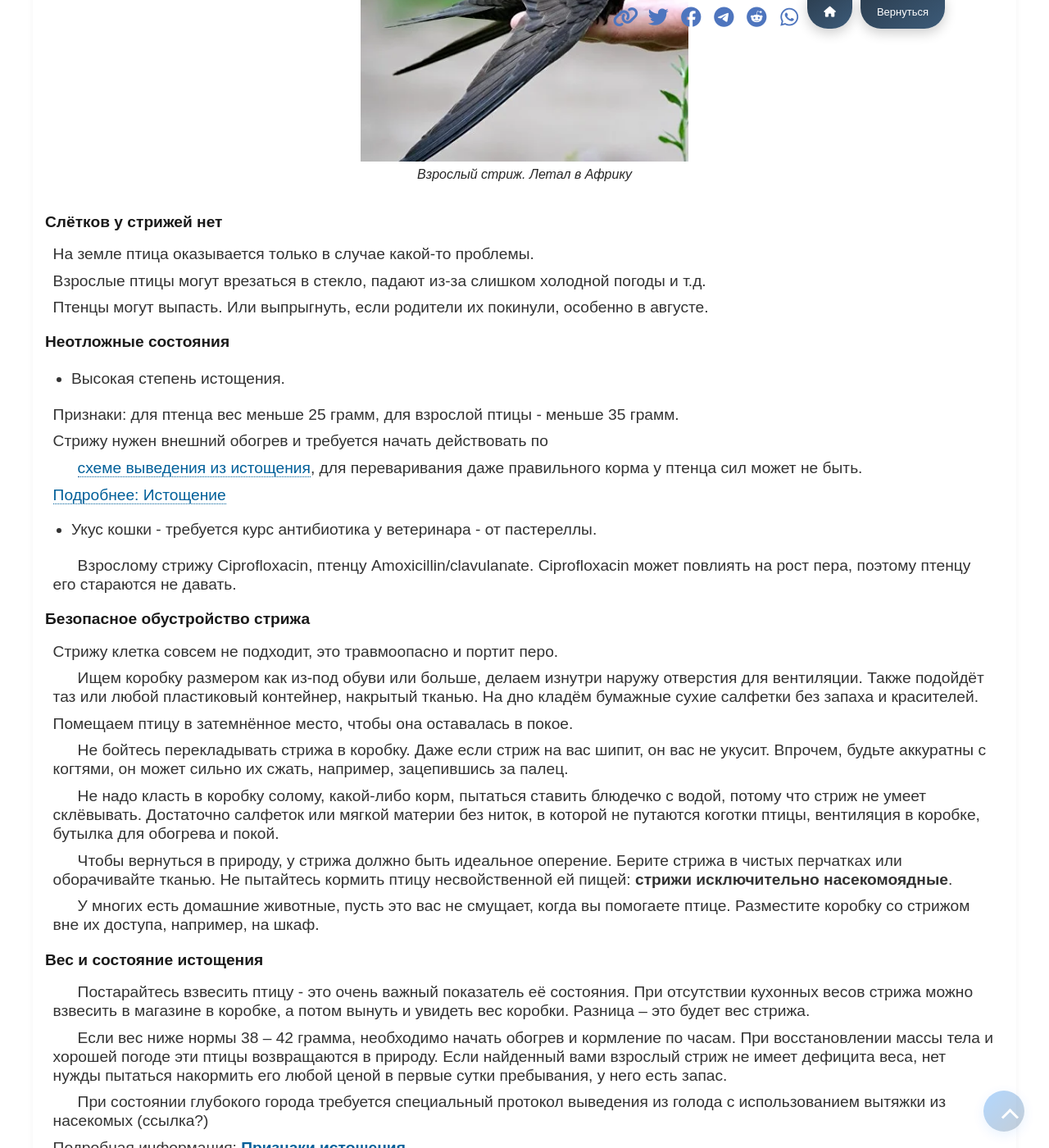
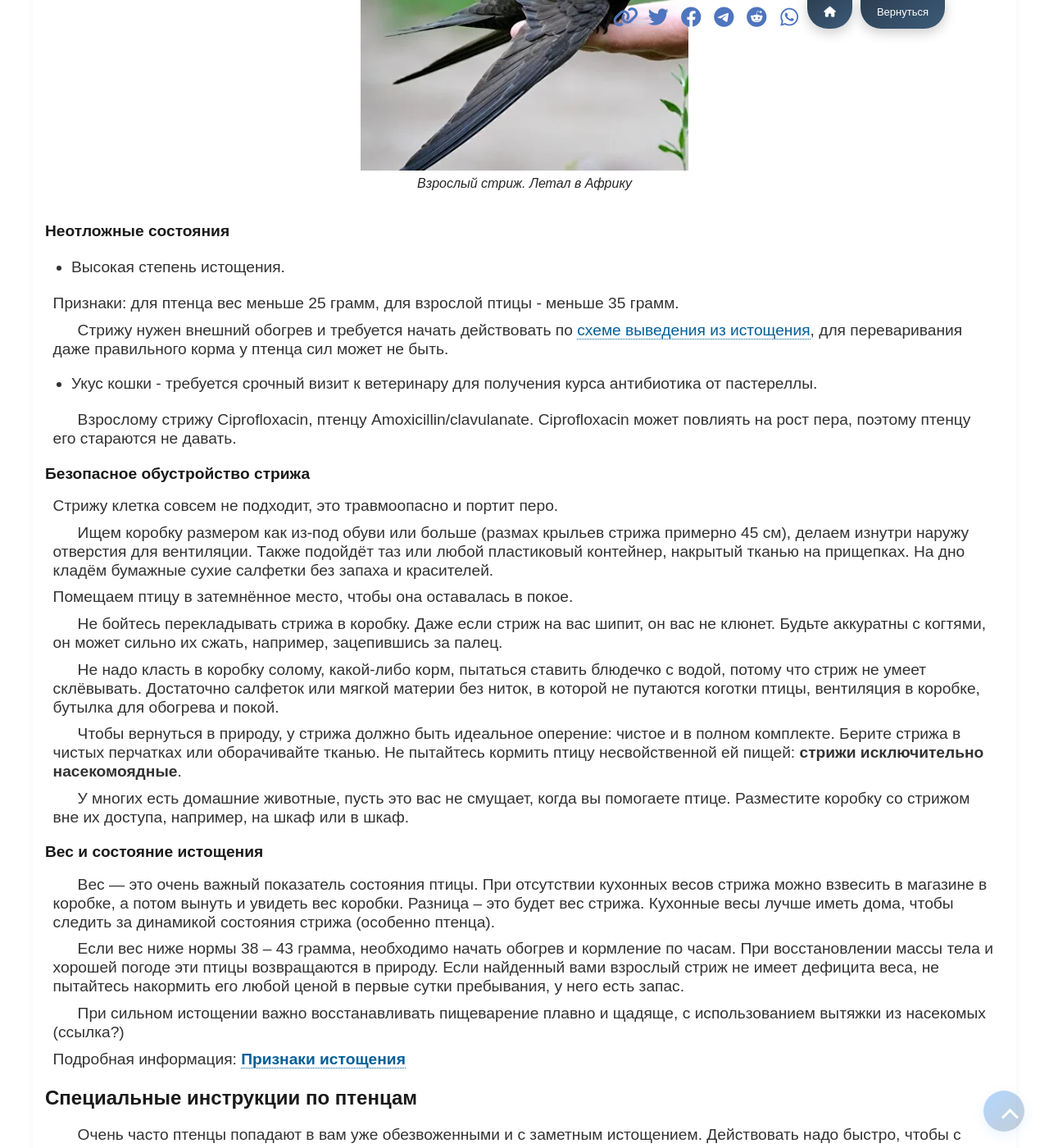
Before and after one commit to loodus-wiki/apus-apus, a Jekyll site: the page built from docs/ru/index.md, in a window 1280 px wide and 1400 px high, scrolled down 1216 px. Shown: the whole window at 82% size. Built offline with Jekyll 4.4.1, drawn with Linux system fonts in a browser that asks for light colours; some of the changed text lies outside the part shown.

Commit message:
fix_texts

```diff
--- a/docs/ru/index.md
+++ b/docs/ru/index.md
@@ -10,24 +10,26 @@ is_home: false
 В Эстонии это  <a href="https://www.metsloom.ee/kontaktid/" target="_blank" rel="noopener noreferrer">Eesti Metsloomaühing (откроется в новом окне)</a>
 
 
-## Как выглядит стриж (чёрный или башенный стриж, apus apus)
+### Как выглядит стриж (чёрный или башенный стриж, apus apus)
 
 Стриж - небольшая птица, размером с ладонь, темно-бурого практически однотонного окраса с небольшим белым пятном под клювом и темно-карими глазками-бусинками. Крылья длинные, серповидные, <b>у взрослой птицы</b> выступают за хвост примерно на 3,5 сантиметра, вес в норме 38-43 грамма.
 
 У взрослой птицы лапы тёмного цвета, все четыре пальца на каждой лапке направлены вперед (у ласточки это не так), имеют длинные острые коготки.
 
-## Если стриж на земле, ему нужна помощь
+### Если стриж на земле, ему нужна помощь
 
-Если вы нашли взрослого стрижа без светлой каймы на перьях и у него нет явных повреждений, можно поднять и подержать его на вытянутой руке на открытом месте, не подбрасывая.
+Если вы нашли взрослого (без светлой каймы на перьях) стрижа, и у него нет явных повреждений, можно поднять и подержать его на вытянутой руке на открытом месте, не подбрасывая.
 Пробовать это надо над мягкой землёй, чтобы птица при возможном падении не навредила себе ещё больше.
 
-Возможно, он уже пришёл в себя и сможет улететь. Если он не улетает, значит, ему требуется помощь, а вам - картонная коробка, чтобы положить туда птицу.
+Возможно, он уже пришёл в себя и сможет улететь. Если он не улетает, значит ему требуется помощь, а вам — картонная коробка, чтобы положить туда птицу.
 
 
 Следующий шаг - [связаться с Eesti MetloomaÜhing](contact-metloomayhing.html)
 
 
 ### Птенец
+
+**Слётков у стрижей нет**, то есть, взрослые птицы никогда не докармливают своих подросших птенцов на земле.
 
 Если к вам попал птенец, [переходите сразу к специальному разделу, время дорого.](#for-chicks)
 
@@ -59,26 +61,15 @@ is_home: false
 </figure>
 
 
-### Слётков у стрижей нет
-
-  На земле птица оказывается только в случае какой-то проблемы.
-
-  Взрослые птицы могут врезаться в стекло, падают из-за слишком холодной погоды и т.д.
-
-  Птенцы могут выпасть. Или выпрыгнуть, если родители их покинули, особенно в августе.
 
 ### Неотложные состояния
   - Высокая степень истощения.
 
   Признаки: для птенца вес меньше 25 грамм, для взрослой птицы - меньше 35 грамм.
 
-  Стрижу нужен внешний обогрев и требуется начать действовать по
+  Стрижу нужен внешний обогрев и требуется начать действовать по [cхеме выведения из истощения](exhaustion.html), для переваривания даже правильного корма у птенца сил может не быть.
 
-  [cхеме выведения из истощения](exhaustion.html), для переваривания даже правильного корма у птенца сил может не быть.
-
-  [Подробнее: Истощение](exhaustion.html)
-
-  - Укус кошки - требуется курс антибиотика у ветеринара - от пастереллы.
+  - Укус кошки - требуется срочный визит к ветеринару для получения курса антибиотика от пастереллы.
 
   Взрослому стрижу Ciprofloxacin, птенцу Amoxicillin/clavulanate.
   Ciprofloxacin может повлиять на рост пера, поэтому птенцу его стараются не давать.
@@ -87,32 +78,32 @@ is_home: false
 
   Стрижу клетка совсем не подходит, это травмоопасно и портит перо.
 
-  Ищем коробку размером как из-под обуви или больше, делаем изнутри наружу отверстия для вентиляции.  Также подойдёт таз или любой пластиковый контейнер, накрытый тканью. На дно кладём бумажные сухие салфетки без запаха и красителей.
+  Ищем коробку размером как из-под обуви или больше (размах крыльев стрижа примерно 45 см), делаем изнутри наружу отверстия для вентиляции. Также подойдёт таз или любой пластиковый контейнер, накрытый тканью на прищепках. На дно кладём бумажные сухие салфетки без запаха и красителей.
 
   Помещаем птицу в затемнённое место, чтобы она оставалась в покое.
 
   Не бойтесь перекладывать стрижа в коробку.
-  Даже если стриж на вас шипит, он вас не укусит. Впрочем, будьте аккуратны с когтями, он может сильно их сжать, например, зацепившись за палец.
+  Даже если стриж на вас шипит, он вас не клюнет. Будьте аккуратны с когтями, он может сильно их сжать, например, зацепившись за палец.
 
   Не надо класть в коробку солому, какой-либо корм, пытаться ставить блюдечко с водой, потому что стриж не умеет склёвывать.
   Достаточно салфеток или мягкой материи без ниток, в которой не путаются коготки птицы, вентиляция в коробке, бутылка для обогрева и покой.
 
-  Чтобы вернуться в природу, у стрижа должно быть идеальное оперение. Берите стрижа в чистых перчатках или оборачивайте тканью.
+  Чтобы вернуться в природу, у стрижа должно быть идеальное оперение: чистое и в полном комплекте. Берите стрижа в чистых перчатках или оборачивайте тканью.
   Не пытайтесь кормить птицу несвойственной ей пищей: **стрижи исключительно насекомоядные**.
 
   У многих есть домашние животные, пусть это вас не смущает, когда вы помогаете птице.
-  Разместите коробку со стрижом вне их доступа, например, на шкаф.
+  Разместите коробку со стрижом вне их доступа, например, на шкаф или в шкаф.
 
 
 ### Вес и состояние истощения
 
-  Постарайтесь взвесить птицу - это очень важный показатель её состояния.
-   При отсутствии кухонных весов стрижа можно взвесить в магазине в коробке, а потом вынуть и увидеть вес коробки. Разница – это  будет вес стрижа.
+  Вес — это очень важный показатель состояния птицы.
+   При отсутствии кухонных весов стрижа можно взвесить в магазине в коробке, а потом вынуть и увидеть вес коробки. Разница – это будет вес стрижа. Кухонные весы лучше иметь дома, чтобы следить за динамикой состояния стрижа (особенно птенца).
 
 
-  Если вес ниже нормы 38 – 42 грамма, необходимо начать обогрев и кормление по часам. При восстановлении массы тела и хорошей погоде эти птицы возвращаются в природу. Если найденный вами взрослый стриж не имеет дефицита веса, нет нужды пытаться накормить его любой ценой в первые сутки пребывания, у него есть запас.
+  Если вес ниже нормы 38 – 43 грамма, необходимо начать обогрев и кормление по часам. При восстановлении массы тела и хорошей погоде эти птицы возвращаются в природу. Если найденный вами взрослый стриж не имеет дефицита веса, не пытайтесь накормить его любой ценой в первые сутки пребывания, у него есть запас.
 
-  При состоянии глубокого города требуется специальный протокол выведения из голода с использованием вытяжки из насекомых (ссылка?)
+  При сильном истощении важно восстанавливать пищеварение плавно и щадяще, с использованием вытяжки из насекомых (ссылка?)
 
 Подробная информация:
   [**Признаки истощения**](exhaustion.html)
```
Also changed, not shown: docs/ru/_drafts.md (+11 -0 lines), docs/ru/contact-metloomayhing.md (+7 -5 lines).
